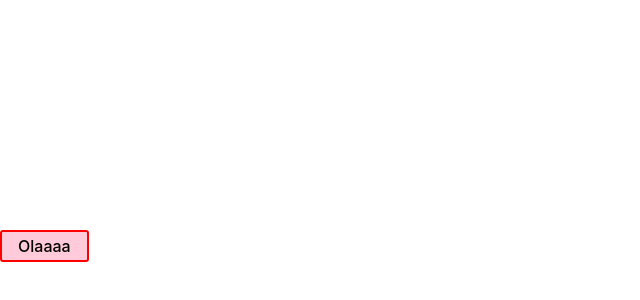
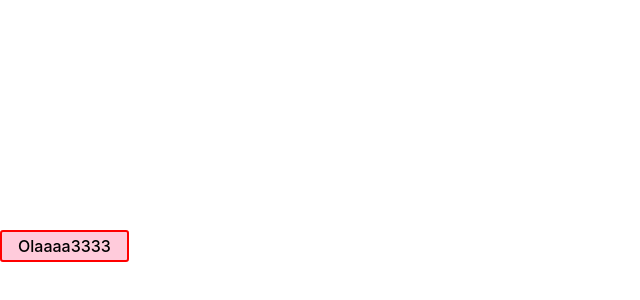
Before and after one commit to RodrigoPerlin/monorepo, a React (Vite) app in the folder packages/projeto2/: page / in a window 1280 px wide. Shown: the part 154-454 px from the top of the page, without its empty margins (0-640 px from the left). Built offline with nearby package versions, Linux system fonts and the light colour scheme.

Commit message:
fix(app2): 33333

```diff
--- a/packages/projeto2/src/App.tsx
+++ b/packages/projeto2/src/App.tsx
@@ -4,7 +4,7 @@ import Button from "./components/Button";
 import React from "react";
 const App = () => (
   <ThemeProvider theme={theme}>
-    <Button background="red">Olaaaa</Button>
+    <Button background="red">Olaaaa3333</Button>
   </ThemeProvider>
 );
 export default App;
```
